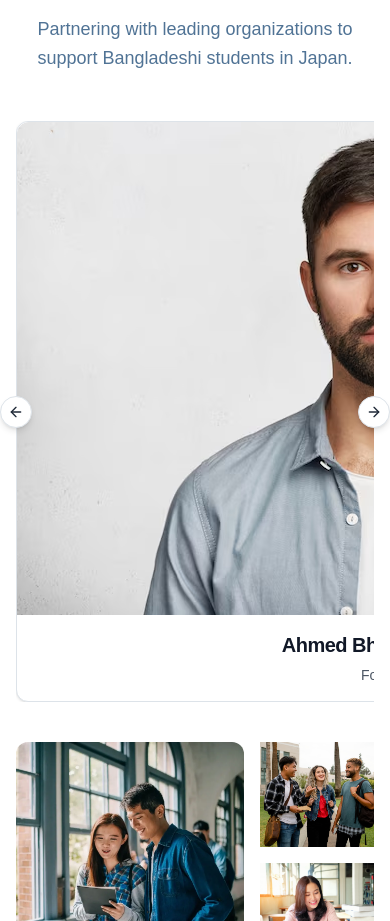
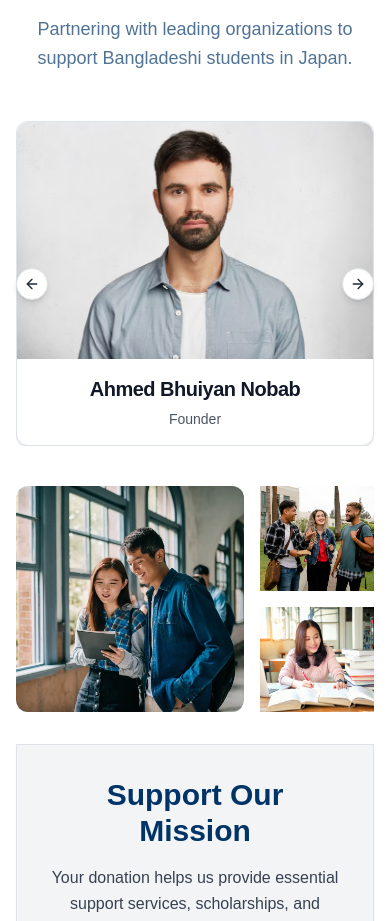
Before and after one commit to sakib-xrz/bssaj-frontend, a Next.js app: page / in a window 390 px wide. Shown: the part 4120-5041 px from the top of the page. Built offline with nearby package versions, Linux system fonts and the light colour scheme.

Commit message:
our members medium device responsive done

```diff
--- a/app/(public)/_components/our-members.tsx
+++ b/app/(public)/_components/our-members.tsx
@@ -72,7 +72,7 @@ const OurMembers: React.FC = () => {
           {memberCards.map((member, index) => (
             <CarouselItem
               key={index}
-              className="md:basis-1/2 lg:basis-1/3 flex-none"
+              className="md:basis-1/2 lg:basis-1/3 pl-4"
             >
               <Card className="rounded-xl transition-shadow duration-300 transform hover:-translate-y-1 cursor-pointer">
                 <CardContent className="flex flex-col items-center p-0 h-full">
@@ -99,8 +99,8 @@ const OurMembers: React.FC = () => {
           ))}
         </CarouselContent>
 
-        <CarouselPrevious className="absolute lg:-left-8 left-0 top-1/2 -translate-y-1/2 bg-white text-gray-800 rounded-full shadow-md z-10 p-2 -translate-x-1/2 md:flex items-center justify-center" />
-        <CarouselNext className="absolute lg:-right-8 right-0 top-1/2 -translate-y-1/2 bg-white text-gray-800 rounded-full shadow-md z-10 p-2 translate-x-1/2  md:flex items-center justify-center" />
+        <CarouselPrevious className="absolute lg:-left-8 left-4 top-1/2 -translate-y-1/2 bg-white text-gray-800 rounded-full shadow-md z-10 p-2 -translate-x-1/2 md:flex items-center justify-center" />
+        <CarouselNext className="absolute lg:-right-8 right-4 top-1/2 -translate-y-1/2 bg-white text-gray-800 rounded-full shadow-md z-10 p-2 translate-x-1/2  md:flex items-center justify-center" />
       </Carousel>
     </Container>
   );
```
